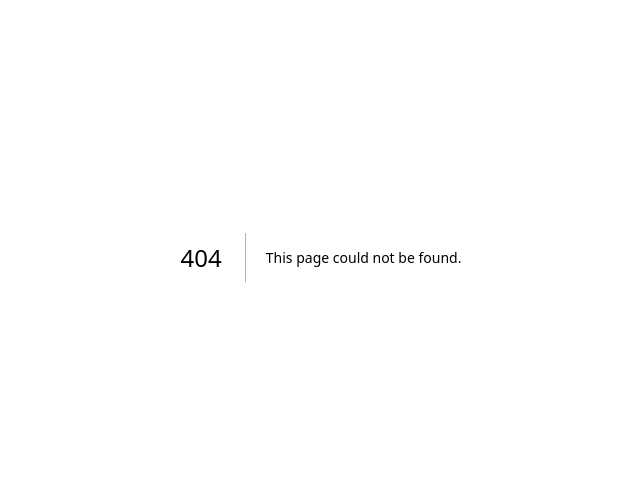
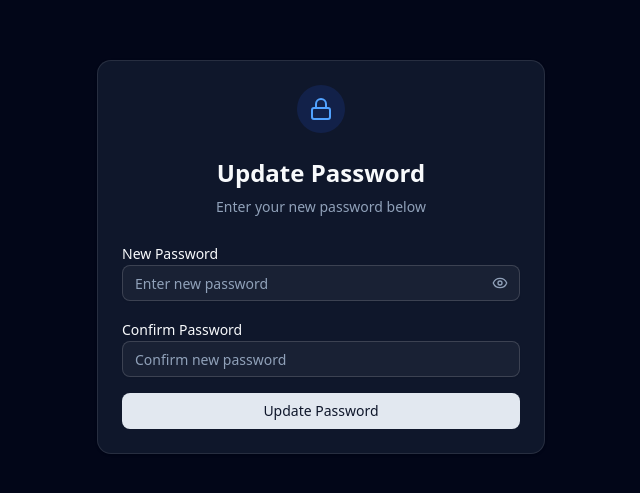
Before and after one commit to jngonzales/Real-Estate-Deal-Platform, a Next.js app: page /auth/update-password in a window 1280 px wide. Before the commit this address had no page. Shown: the part 143-636 px from the top of the page, without its empty margins (319-959 px from the left). Built offline with nearby package versions, Linux system fonts and the light colour scheme.

Commit message:
Add auth callback route and password update page

```diff
--- /dev/null
+++ b/src/app/auth/callback/route.ts
@@ -0,0 +1,39 @@
+import { createClient } from "@/utils/supabase/server";
+import { NextResponse } from "next/server";
+
+export async function GET(request: Request) {
+  const requestUrl = new URL(request.url);
+  const code = requestUrl.searchParams.get("code");
+  const next = requestUrl.searchParams.get("next") || "/dashboard";
+  const error = requestUrl.searchParams.get("error");
+  const error_description = requestUrl.searchParams.get("error_description");
+
+  // Handle errors from Supabase
+  if (error) {
+    console.error("Auth callback error:", error, error_description);
+    return NextResponse.redirect(
+      new URL(`/login?error=${encodeURIComponent(error_description || error)}`, requestUrl.origin)
+    );
+  }
+
+  if (code) {
+    const supabase = await createClient();
+    const { error: exchangeError } = await supabase.auth.exchangeCodeForSession(code);
+
+    if (exchangeError) {
+      console.error("Error exchanging code for session:", exchangeError);
+      return NextResponse.redirect(
+        new URL(`/login?error=${encodeURIComponent(exchangeError.message)}`, requestUrl.origin)
+      );
+    }
+
+    // Check if this is a password recovery flow
+    // If next contains "settings", redirect to update password page
+    if (next.includes("settings")) {
+      return NextResponse.redirect(new URL("/auth/update-password", requestUrl.origin));
+    }
+  }
+
+  // Redirect to the next page or dashboard
+  return NextResponse.redirect(new URL(next, requestUrl.origin));
+}
--- /dev/null
+++ b/src/app/auth/update-password/page.tsx
@@ -0,0 +1,140 @@
+"use client";
+
+import { useState } from "react";
+import { createClient } from "@/utils/supabase/client";
+import { useRouter } from "next/navigation";
+import { Button } from "@/components/ui/button";
+import { Input } from "@/components/ui/input";
+import { Card, CardContent, CardDescription, CardHeader, CardTitle } from "@/components/ui/card";
+import { Lock, Loader2, Check, Eye, EyeOff } from "lucide-react";
+
+export default function UpdatePasswordPage() {
+  const [password, setPassword] = useState("");
+  const [confirmPassword, setConfirmPassword] = useState("");
+  const [showPassword, setShowPassword] = useState(false);
+  const [loading, setLoading] = useState(false);
+  const [error, setError] = useState<string | null>(null);
+  const [success, setSuccess] = useState(false);
+  const router = useRouter();
+
+  const handleUpdatePassword = async (e: React.FormEvent) => {
+    e.preventDefault();
+    setError(null);
+
+    if (password.length < 6) {
+      setError("Password must be at least 6 characters");
+      return;
+    }
+
+    if (password !== confirmPassword) {
+      setError("Passwords do not match");
+      return;
+    }
+
+    setLoading(true);
+
+    try {
+      const supabase = createClient();
+      const { error: updateError } = await supabase.auth.updateUser({
+        password: password,
+      });
+
+      if (updateError) {
+        setError(updateError.message);
+      } else {
+        setSuccess(true);
+        // Redirect to settings after 2 seconds
+        setTimeout(() => {
+          router.push("/dashboard/settings");
+        }, 2000);
+      }
+    } catch {
+      setError("An unexpected error occurred");
+    } finally {
+      setLoading(false);
+    }
+  };
+
+  return (
+    <div className="min-h-screen flex items-center justify-center bg-slate-50 dark:bg-slate-950 p-4">
+      <Card className="w-full max-w-md">
+        <CardHeader className="text-center">
+          <div className="mx-auto w-12 h-12 bg-blue-100 dark:bg-blue-900/30 rounded-full flex items-center justify-center mb-4">
+            <Lock className="h-6 w-6 text-blue-600 dark:text-blue-400" />
+          </div>
+          <CardTitle className="text-2xl">Update Password</CardTitle>
+          <CardDescription>
+            Enter your new password below
+          </CardDescription>
+        </CardHeader>
+        <CardContent>
+          {success ? (
+            <div className="text-center space-y-4">
+              <div className="mx-auto w-12 h-12 bg-green-100 dark:bg-green-900/30 rounded-full flex items-center justify-center">
+                <Check className="h-6 w-6 text-green-600 dark:text-green-400" />
+              </div>
+              <p className="text-green-600 dark:text-green-400 font-medium">
+                Password updated successfully!
+              </p>
+              <p className="text-sm text-muted-foreground">
+                Redirecting to settings...
+              </p>
+            </div>
+          ) : (
+            <form onSubmit={handleUpdatePassword} className="space-y-4">
+              {error && (
+                <div className="rounded-lg border border-red-500/30 bg-red-500/10 p-3">
+                  <p className="text-sm text-red-500">{error}</p>
+                </div>
+              )}
+
+              <div className="space-y-2">
+                <label className="text-sm font-medium">New Password</label>
+                <div className="relative">
+                  <Input
+                    type={showPassword ? "text" : "password"}
+                    value={password}
+                    onChange={(e) => setPassword(e.target.value)}
+                    placeholder="Enter new password"
+                    required
+                    minLength={6}
+                  />
+                  <button
+                    type="button"
+                    onClick={() => setShowPassword(!showPassword)}
+                    className="absolute right-3 top-1/2 -translate-y-1/2 text-muted-foreground hover:text-foreground"
+                  >
+                    {showPassword ? <EyeOff className="h-4 w-4" /> : <Eye className="h-4 w-4" />}
+                  </button>
+                </div>
+              </div>
+
+              <div className="space-y-2">
+                <label className="text-sm font-medium">Confirm Password</label>
+                <Input
+                  type={showPassword ? "text" : "password"}
+                  value={confirmPassword}
+                  onChange={(e) => setConfirmPassword(e.target.value)}
+                  placeholder="Confirm new password"
+                  required
+                  minLength={6}
+                />
+              </div>
+
+              <Button type="submit" className="w-full" disabled={loading}>
+                {loading ? (
+                  <>
+                    <Loader2 className="mr-2 h-4 w-4 animate-spin" />
+                    Updating...
+                  </>
+                ) : (
+                  "Update Password"
+                )}
+              </Button>
+            </form>
+          )}
+        </CardContent>
+      </Card>
+    </div>
+  );
+}
```
